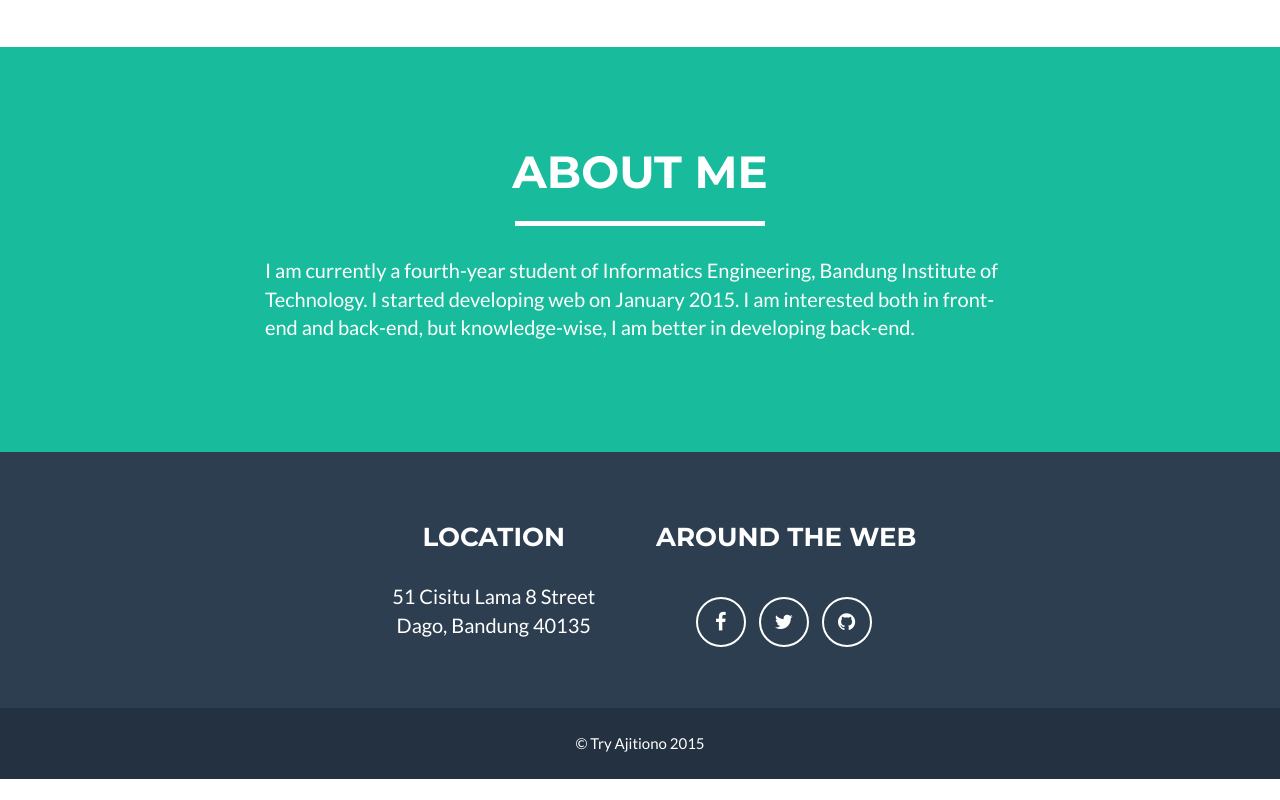
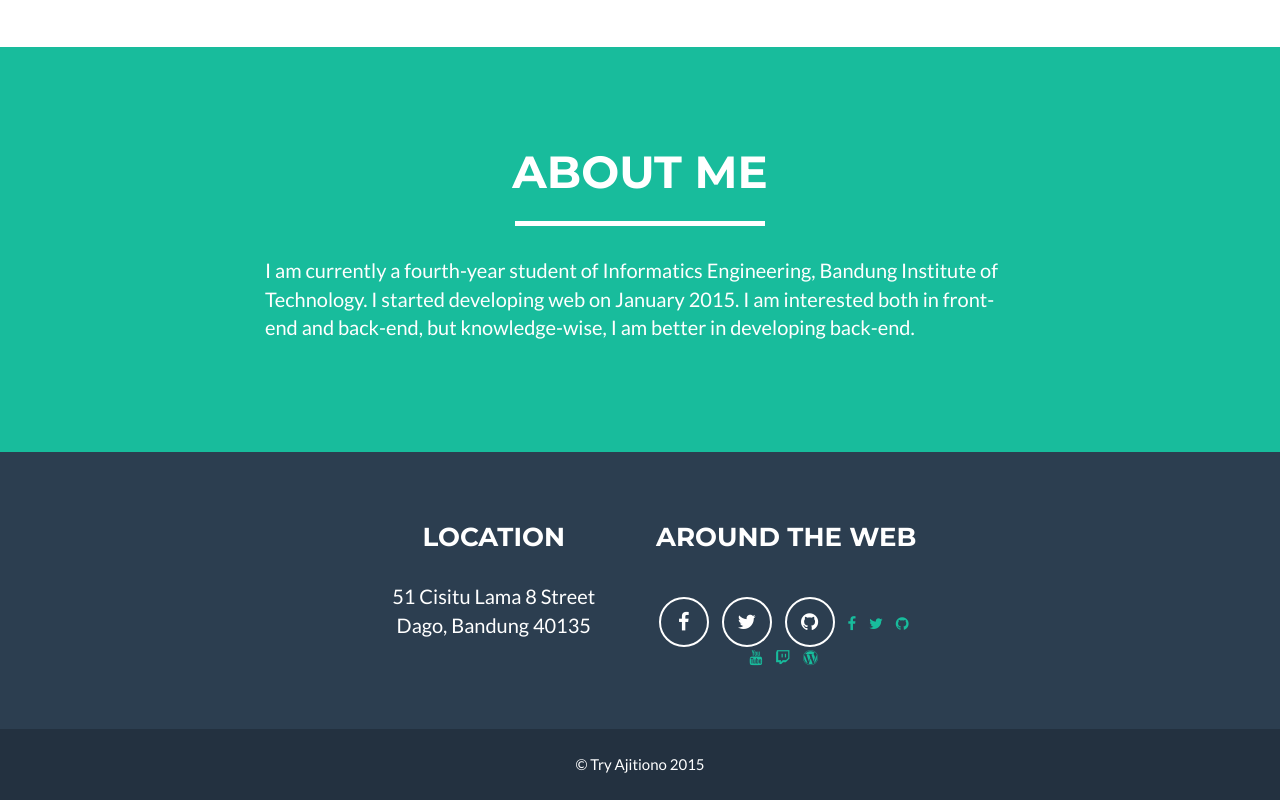
Before and after one commit to Imballinst/imballinst.github.io, a plain HTML site: page index.html in a window 1280 px wide. Shown: the part 1328-2128 px from the top of the page. Before the commit the page ends 2107 px from the top, so only its background shows below. Drawn offline with Linux system fonts and the light colour scheme.

Commit message:
edit socmeds

```diff
--- a/index.html
+++ b/index.html
@@ -143,6 +143,24 @@
                             <li>
                                 <a href="https://github.com/Imballinst/" class="btn-social btn-outline"><i class="fa fa-fw fa-github"></i></a>
                             </li>
+                            <li>
+                                <a href="https://www.facebook.com/ajiballinst"><i class="fa fa-facebook icon-margin"></i></a>
+                            </li>
+                            <li>
+                                <a href="https://twitter.com/ajiballinst"><i class="fa fa-twitter icon-margin"></i></a>
+                            </li>
+                            <li>
+                                <a href="https://github.com/Imballinst/"><i class="fa fa-github icon-margin"></i></a>
+                            </li>
+                            <li>
+                                <a href="https://www.youtube.com/user/ballinstIDGS"><i class="fa fa-youtube icon-margin"></i></a>
+                            </li>
+                            <li>
+                                <a href="http://www.twitch.tv/imballinst"><i class="fa fa-twitch icon-margin"></i></a>
+                            </li>
+                            <li>
+                                <a href="https://imballinst.wordpress.com/"><i class="fa fa-wordpress icon-margin"></i></a>
+                            </li>
                         </ul>
                     </div>
                 </div>
```
